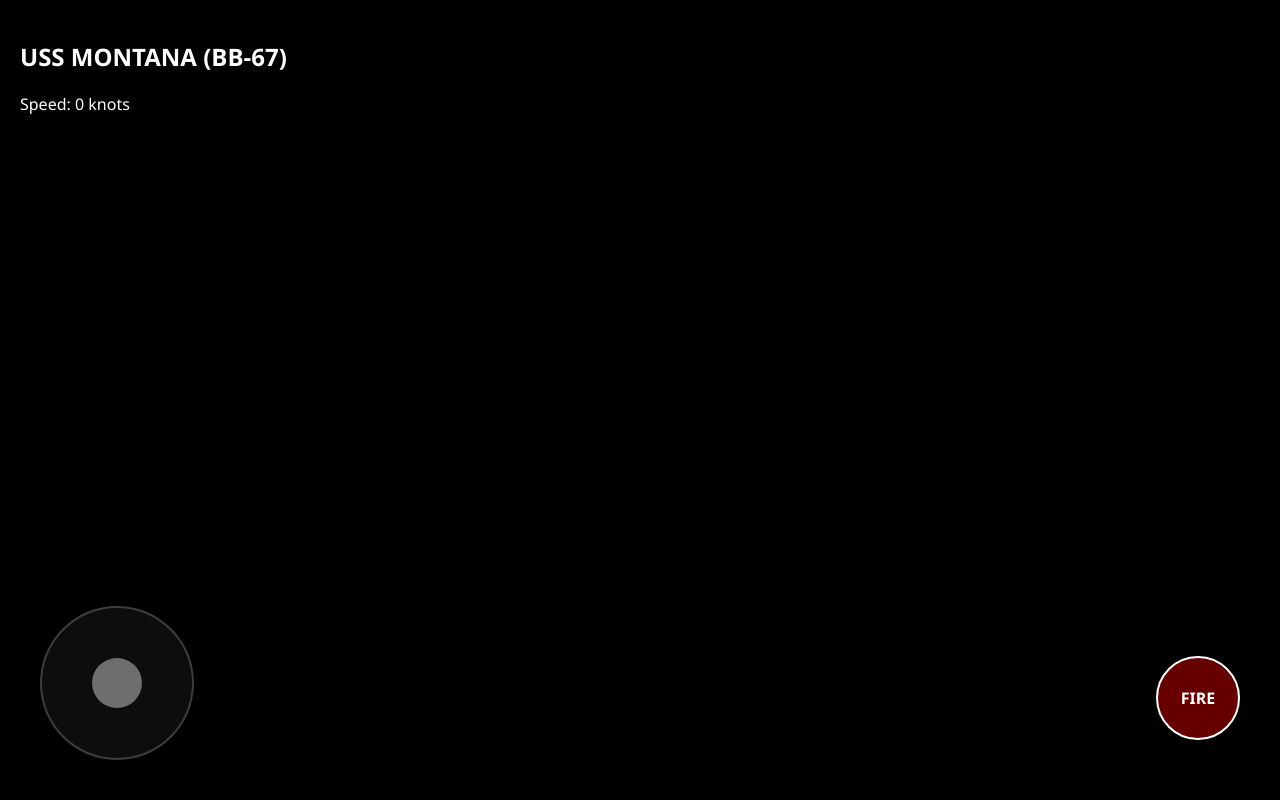
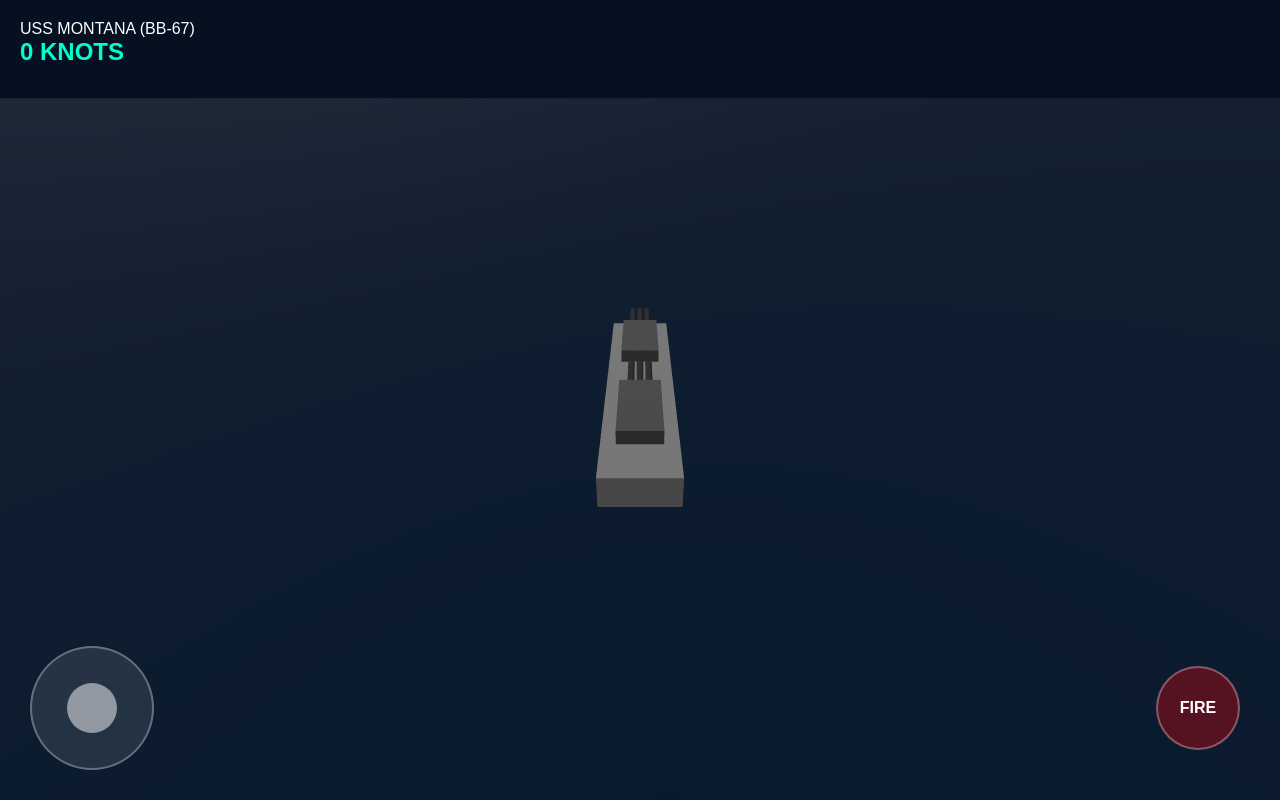
Before and after one commit to tate2026/Battleship, a plain HTML site: page Index.html in a window 1280 px wide. Drawn offline with nearby package versions, Linux system fonts and the light colour scheme; animation ran at ten frames a second.

Commit message:
Update Index.html

```diff
--- a/Index.html
+++ b/Index.html
@@ -4,52 +4,161 @@
     <meta charset="UTF-8">
     <meta name="viewport" content="width=device-width, initial-scale=1.0, maximum-scale=1.0, user-scalable=no">
     <meta name="apple-mobile-web-app-capable" content="yes">
-    <meta name="apple-mobile-web-app-status-bar-style" content="black-translucent">
-    <title>Montana Naval Strike PWA</title>
+    <title>Montana Battleship Drive</title>
     <style>
-        body { margin: 0; overflow: hidden; background: #000; font-family: 'Segoe UI', Tahoma, Geneva, Verdana, sans-serif; touch-action: none; }
-        #ui { position: absolute; top: 20px; left: 20px; color: white; pointer-events: none; text-shadow: 2px 2px 4px #000; }
+        body { margin: 0; overflow: hidden; background: #001122; font-family: sans-serif; touch-action: none; }
+        #ui { position: absolute; top: 20px; left: 20px; color: white; pointer-events: none; }
+        #speed { font-size: 24px; font-weight: bold; color: #00ffcc; }
 
-        /* Joystick Styles */
-        #touch-zone {
-            position: absolute; bottom: 40px; left: 40px;
-            width: 150px; height: 150px;
-            border: 2px solid rgba(255,255,255,0.2); border-radius: 50%;
-            background: rgba(255,255,255,0.05);
-        }
-        #joystick-knob {
-            position: absolute; top: 50%; left: 50%;
-            width: 50px; height: 50px; margin: -25px;
-            background: rgba(255,255,255,0.4); border-radius: 50%;
-            transition: transform 0.1s ease-out;
-        }
-        #fire-btn {
-            position: absolute; bottom: 60px; right: 40px;
-            width: 80px; height: 80px; border-radius: 50%;
-            background: rgba(255, 0, 0, 0.4); border: 2px solid white;
-            color: white; font-weight: bold; display: flex;
-            align-items: center; justify-content: center; pointer-events: auto;
-        }
+        /* Mobile Controls */
+        .ctrl { position: absolute; border-radius: 50%; background: rgba(255,255,255,0.1); border: 2px solid rgba(255,255,255,0.3); }
+        #touch-zone { bottom: 30px; left: 30px; width: 120px; height: 120px; }
+        #knob { position: absolute; top: 35px; left: 35px; width: 50px; height: 50px; background: rgba(255,255,255,0.5); border-radius: 50%; }
+        #fire-btn { bottom: 50px; right: 40px; width: 80px; height: 80px; display: flex; align-items: center; justify-content: center; color: white; font-weight: bold; background: rgba(255,0,0,0.3); pointer-events: auto; }
     </style>
 </head>
 <body>
     <div id="ui">
-        <h2>USS MONTANA (BB-67)</h2>
-        <div id="speed-display">Speed: 0 knots</div>
+        <div>USS MONTANA (BB-67)</div>
+        <div id="speed">0 KNOTS</div>
     </div>
 
-    <div id="touch-zone">
-        <div id="joystick-knob"></div>
-    </div>
-    <div id="fire-btn">FIRE</div>
+    <div id="touch-zone" class="ctrl"><div id="knob"></div></div>
+    <div id="fire-btn" class="ctrl">FIRE</div>
 
     <script type="importmap">
-        {
-            "imports": {
-                "three": "https://unpkg.com/three@0.160.0/build/three.module.js"
+        { "imports": { "three": "https://unpkg.com/three@0.160.0/build/three.module.js" } }
+    </script>
+
+    <script type="module">
+        import * as THREE from 'three';
+
+        // --- ENGINE SETUP ---
+        const scene = new THREE.Scene();
+        scene.background = new THREE.Color(0x051020); // Dark Ocean Night
+
+        const camera = new THREE.PerspectiveCamera(75, window.innerWidth / window.innerHeight, 0.1, 5000);
+        // Initial Camera Position: High and behind
+        camera.position.set(0, 15, 30);
+
+        const renderer = new THREE.WebGLRenderer({ antialias: true });
+        renderer.setSize(window.innerWidth, window.innerHeight);
+        document.body.appendChild(renderer.domElement);
+
+        // --- LIGHTING ---
+        const hemiLight = new THREE.HemisphereLight(0xffffff, 0x444444, 1.5);
+        scene.add(hemiLight);
+        const sun = new THREE.DirectionalLight(0xffffff, 1);
+        sun.position.set(10, 20, 10);
+        scene.add(sun);
+
+        // --- THE SHIP (MONTANA CLASS) ---
+        const shipGroup = new THREE.Group();
+        scene.add(shipGroup);
+
+        // 1. The Hull (Grey)
+        const hull = new THREE.Mesh(
+            new THREE.BoxGeometry(3, 2, 14),
+            new THREE.MeshStandardMaterial({ color: 0x888888 })
+        );
+        shipGroup.add(hull);
+
+        // 2. The 4 Turrets
+        const turrets = [];
+        const zPos = [5, 3, -2, -4]; // 2 Forward, 2 Aft
+        zPos.forEach(z => {
+            const tGroup = new THREE.Group();
+            tGroup.position.set(0, 1.2, z);
+
+            const tBase = new THREE.Mesh(
+                new THREE.BoxGeometry(1.8, 0.8, 2),
+                new THREE.MeshStandardMaterial({ color: 0x555555 })
+            );
+            tGroup.add(tBase);
+
+            // 3 Barrels per Turret
+            for(let i = -1; i <= 1; i++) {
+                const gun = new THREE.Mesh(
+                    new THREE.CylinderGeometry(0.15, 0.15, 3),
+                    new THREE.MeshStandardMaterial({ color: 0x333333 })
+                );
+                gun.rotation.x = Math.PI / 2;
+                gun.position.set(i * 0.4, 0.2, 1.5);
+                tGroup.add(gun);
             }
+            shipGroup.add(tGroup);
+        });
+
+        // --- OCEAN ---
+        const ocean = new THREE.Mesh(
+            new THREE.PlaneGeometry(10000, 10000),
+            new THREE.MeshStandardMaterial({ color: 0x001a33 })
+        );
+        ocean.rotation.x = -Math.PI / 2;
+        ocean.position.y = -0.5; // Slightly below hull
+        scene.add(ocean);
+
+        // --- CONTROLS ---
+        let input = { fwd: 0, turn: 0 };
+        const keys = {};
+        window.onkeydown = (e) => keys[e.key.toLowerCase()] = true;
+        window.onkeyup = (e) => keys[e.key.toLowerCase()] = false;
+
+        // Joystick Logic
+        const zone = document.getElementById('touch-zone');
+        const knob = document.getElementById('knob');
+        zone.ontouchmove = (e) => {
+            const r = zone.getBoundingClientRect();
+            const tx = (e.touches[0].clientX - (r.left + r.width/2)) / (r.width/2);
+            const ty = ((r.top + r.height/2) - e.touches[0].clientY) / (r.height/2);
+            input.turn = Math.max(-1, Math.min(1, tx));
+            input.fwd = Math.max(-1, Math.min(1, ty));
+            knob.style.transform = `translate(${input.turn * 30}px, ${-input.fwd * 30}px)`;
+        };
+        zone.ontouchend = () => {
+            input = { fwd: 0, turn: 0 };
+            knob.style.transform = `translate(0,0)`;
+        };
+
+        // --- PHYSICS ---
+        let speed = 0;
+        const MAX_SPEED = 0.5;
+
+        function animate() {
+            requestAnimationFrame(animate);
+
+            // Movement Logic
+            const move = keys['w'] ? 1 : (keys['s'] ? -1 : input.fwd);
+            const rot = keys['a'] ? -1 : (keys['d'] ? 1 : input.turn);
+
+            if(Math.abs(move) > 0.1) speed = THREE.MathUtils.lerp(speed, move * MAX_SPEED, 0.02);
+            else speed *= 0.98;
+
+            // Battleship turn radius (must be moving to turn)
+            shipGroup.rotation.y -= rot * 0.01 * (Math.abs(speed) / MAX_SPEED);
+
+            // Move forward based on ship's rotation
+            shipGroup.position.x += Math.sin(shipGroup.rotation.y) * speed;
+            shipGroup.position.z += Math.cos(shipGroup.rotation.y) * speed;
+
+            // Camera Following (Smooth Lerp)
+            const idealOffset = new THREE.Vector3(0, 12, -25).applyMatrix4(shipGroup.matrixWorld);
+            camera.position.lerp(idealOffset, 0.05);
+            camera.lookAt(shipGroup.position);
+
+            // Update UI
+            document.getElementById('speed').innerText = Math.abs(Math.floor(speed * 100)) + " KNOTS";
+
+            renderer.render(scene, camera);
         }
+
+        window.onresize = () => {
+            camera.aspect = window.innerWidth / window.innerHeight;
+            camera.updateProjectionMatrix();
+            renderer.setSize(window.innerWidth, window.innerHeight);
+        };
+
+        animate();
     </script>
-    <script type="module" src="app.js"></script>
 </body>
 </html>
```
